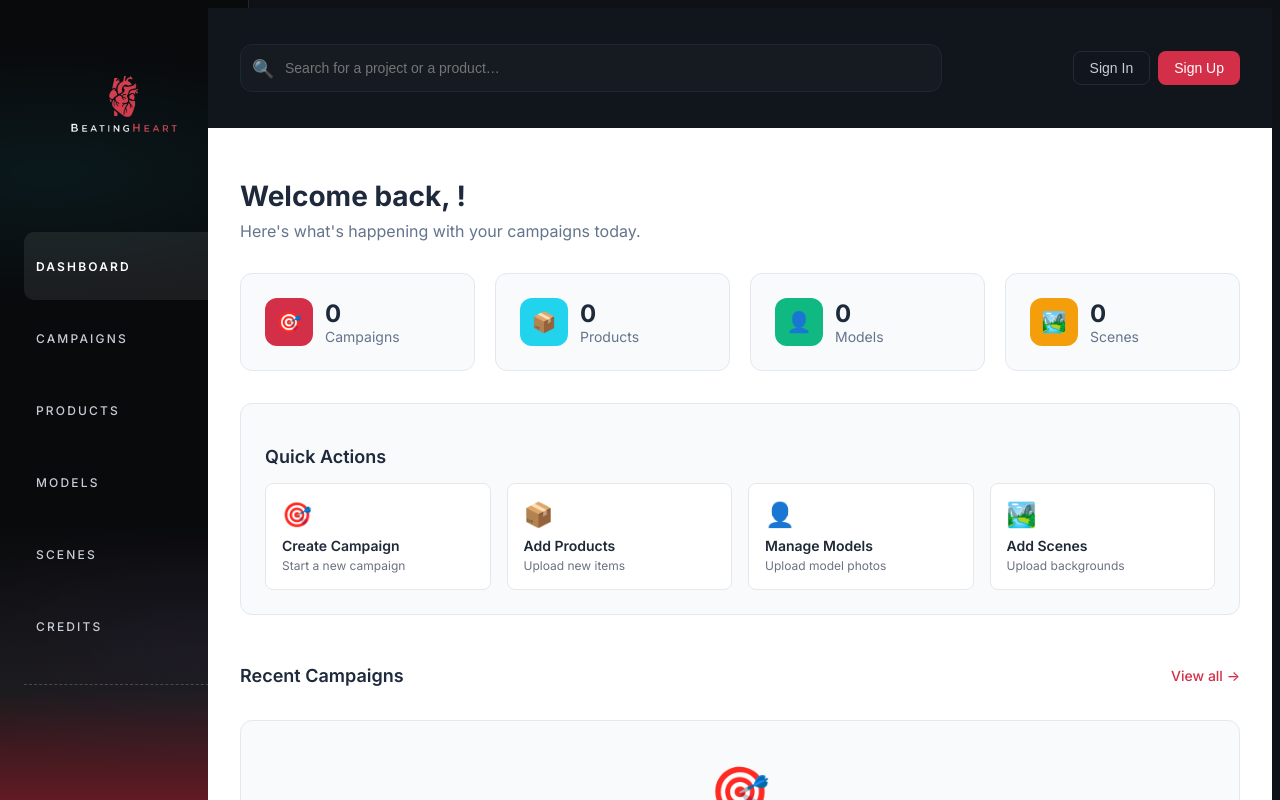
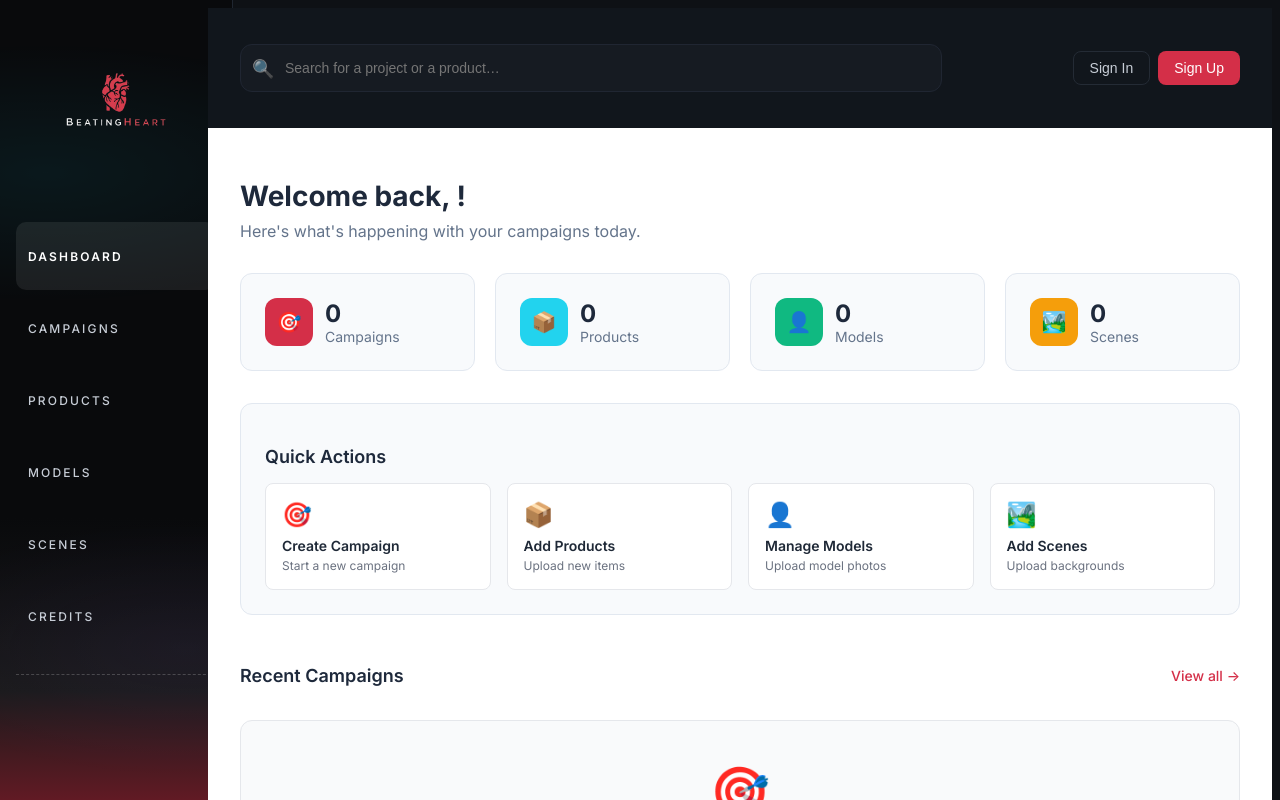
Before and after one commit to KingHaim/auraengine, a Next.js app in the folder apps/web/: page /dashboard in a window 1280 px wide. Shown: the top 800 px of the page. Built offline with nearby package versions, Linux system fonts and the light colour scheme.

Commit message:
Fix logo centering: reduce sidebar padding and logo size for proper centering

```diff
--- a/apps/web/components/AppLayout.tsx
+++ b/apps/web/components/AppLayout.tsx
@@ -256,7 +256,7 @@ export default function AppLayout({ children }: AppLayoutProps) {
           background:
             "linear-gradient(180deg, #090a0c 0%, #090a0c 60%, #1a1a1a 80%, #8b1a2a 100%)",
           borderRight: "1px solid #1F2630",
-          padding: "32px 24px",
+          padding: "32px 16px",
           display: "flex",
           flexDirection: "column",
           position: "fixed",
@@ -293,8 +293,8 @@ export default function AppLayout({ children }: AppLayoutProps) {
             src="/logo.png"
             alt="Logo"
             style={{
-              width: "160px",
-              height: "160px",
+              width: "150px",
+              height: "150px",
               objectFit: "contain",
               display: "block",
               margin: "0 auto",
```
